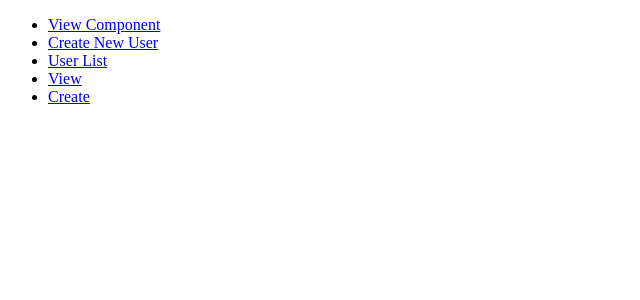
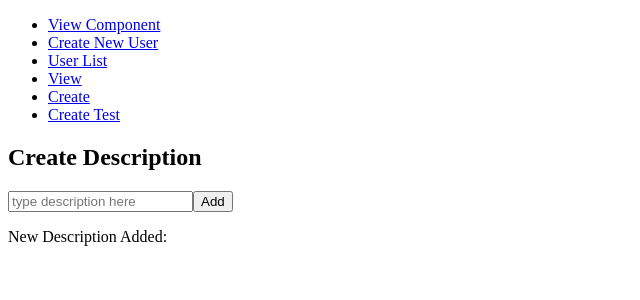
Before and after one commit to HexeCalibre/laravel-react-crud, a React (Vite) app in the folder frontend/: page /create-test in a window 1280 px wide. Shown: the top 300 px of the page, without its empty margins (0-640 px from the left). Built offline with nearby package versions, Linux system fonts and the light colour scheme.

Commit message:
Add CreateTest.jsx for reverse engineering

```diff
--- a/frontend/src/App.jsx
+++ b/frontend/src/App.jsx
@@ -10,6 +10,7 @@ import UserList from "./pages/UserList.jsx";
 import View from "./pages/View.jsx";
 import Create from "./pages/Create.jsx";
 import Description from "./pages/Description.jsx";
+import CreateTest from "./pages/CreateTest.jsx";
 
 function App() {
   return (
@@ -28,6 +29,7 @@ function App() {
             <Route path="view" element={<View />} />
             <Route path="create" element={<Create />} />
             <Route path="description/:id" element={<Description />} />
+            <Route path="create-test" element={<CreateTest />} />
           </Route>
         </Routes>
       </BrowserRouter>
--- /dev/null
+++ b/frontend/src/pages/CreateTest.jsx
@@ -0,0 +1,39 @@
+import { useState } from "react";
+
+// Component's Name
+const CreateTest = () => {
+  // Description's Textbox
+  // Handle value for Description textbox
+  // Class setter
+  const [description, setDescription] = useState("");
+  const descriptionHandleChange = (e) => {
+    setDescription(e.target.value);
+  };
+
+  // Button Add Description
+  // Tester if button everything is working
+  const [message, setMessage] = useState("");
+  const handleClick = () => {
+    alert(`Button Clicked`);
+    setMessage(`${description}`);
+  };
+
+  return (
+    <>
+      <h2>Create Description</h2>
+      {/* <form> */}
+        <input
+          type="text"
+          name="description"
+          placeholder="type description here"
+          onChange={descriptionHandleChange}
+          required
+        />
+        <button onClick={handleClick}>Add</button>
+        <p>New Description Added: {message}</p>
+      {/* </form> */}
+    </>
+  );
+};
+
+export default CreateTest;
--- a/frontend/src/parts/PageLinks.jsx
+++ b/frontend/src/parts/PageLinks.jsx
@@ -13,6 +13,7 @@ const PageLinks = () => {
             <li><a href="/userlist">User List</a></li>
             <li><a href="/view">View</a></li>
             <li><a href="/create">Create</a></li>
+            <li><a href="/create-test">Create Test</a></li>
         </ul>
     </>
   )
```
